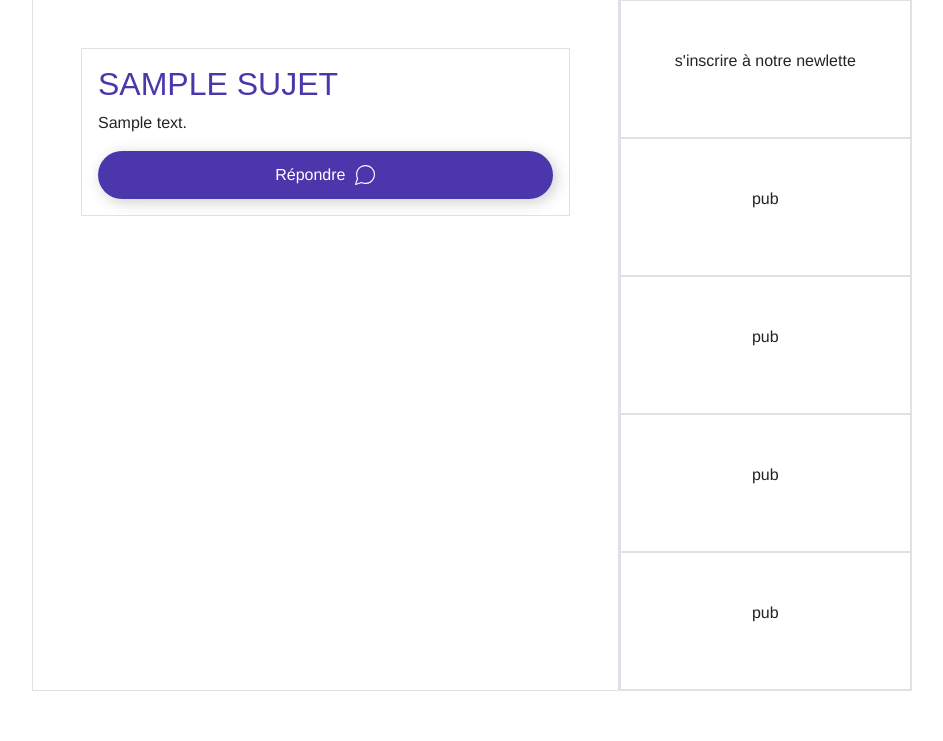
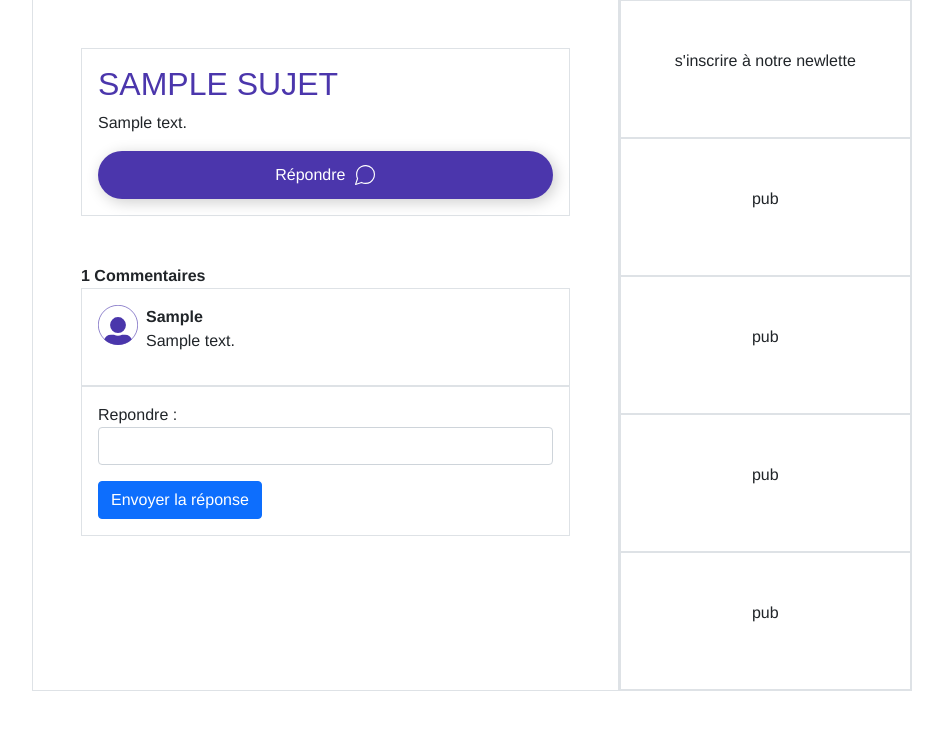
Before and after one commit to Cloelh/Bevent, a PHP site: page /index.php?action=pageSujet&idSujet=1 in a window 1280 px wide. Shown: the part 159-900 px from the top of the page, without its empty margins (168-1111 px from the left). Run offline with PHP 8.4, Linux system fonts and the light colour scheme; tables that the repository leaves empty or names only in its code hold one stand-in row (values such as "Sample post"); some web fonts are replaced.

Commit message:
ajout de commentaires + visualisation des commentaire en dessous d'un sujet

```diff
--- a/config/actions.php
+++ b/config/actions.php
@@ -15,7 +15,7 @@ $listeDesActions = array(
     "login" => "traitement/login.php",
     "logout" => "traitement/logout.php",
     "newPost" => "traitement/newPost.php",
-    "newCommentaire" => "traitement/newCommentaire"
+    "newCommentaire" => "traitement/newCommentaire.php",
 )
 
 ?>
--- a/vues/pageSujet.php
+++ b/vues/pageSujet.php
@@ -2,25 +2,62 @@
 
     if(isset($_GET['idSujet'])){
         $idSujet = $_GET['idSujet'];
-        $getSujet = $bdd->prepare('SELECT * FROM sujet WHERE id=:id');
+        $getSujet = $bdd->prepare('SELECT * FROM `sujet` WHERE `id`=:id');
         $getSujet->execute([
             'id' => $idSujet
         ]);
         $sujet = $getSujet->fetch();
+        $idSujet = $sujet['id'];
+
+        $getCom = $bdd->prepare('SELECT * FROM `commentaires` WHERE `id_sujet`=:id_sujet ORDER BY `id` DESC');
+        $getCom->execute([
+            'id_sujet' => $idSujet
+        ]);
+        $nbCom = $getCom->rowCount();
     }
 
 ?>
 
 <div class="pageSujet marge d-flex">
-
     <div class="col-8 border border-1 p-5">
         <div class="sujet border border-1 p-3">
             <h2><?=$sujet['titre']?></h2>
             <p><?=$sujet['contenu']?></p>
             <a class="button d-flex align-items-center justify-content-center" href="#repondre">Répondre<img src="images/bulle.svg" alt="pen" width="20px"></a>
         </div>
+        <div class="commentaires mt-5">
+            <b><?=$nbCom?> Commentaires </b>
+            <?php while($c = $getCom->fetch()){ ?>
+                <?php
+                    $getAuteur = $bdd->prepare('SELECT * FROM `user` WHERE `id`=:idUser');
+                    $getAuteur->execute([
+                        'idUser' => $c['id_user']
+                    ]);
+                    $auteur = $getAuteur->fetch();
+                ?>
+                <div class="commentaire border border-1 p-3 d-flex align-items-start">
+                    <img src="images/user.svg" alt="user" width="40px" class="me-2">
+                    <div class="text">
+                        <b><?=$auteur['pseudo']?></b>
+                        <p><?=$c['commentaire']?></p>
+                    </div>
+                </div>
+            <?php } ?>
+        </div>
+
+        <div class="commenter border border-1 p-3">
+            <form action="index.php?action=newCommentaire&idSujet=<?=$idSujet?>" method="POST">
+                <div class="mb-3">
+                    <label for="comment">Repondre : </label>
+                    <input class="form-control" type="text" name="comment" id="comment">
+                </div>
+                <button type="submit" class="btn btn-primary">Envoyer la réponse</button>
+                <?php if(isset($_GET['messageCom'])){ ?>
+                    <p class="messageErreur"><?=$_GET['messageCom']?></p>
+                <?php } ?>
+            </form>
+        </div>
     </div>
 
     <?php include('include/sidebar.php') ?>
-
 </div>
```
Also changed, not shown: traitement/newCommentaire.php (+34 -0 lines), images/bulle.svg.
